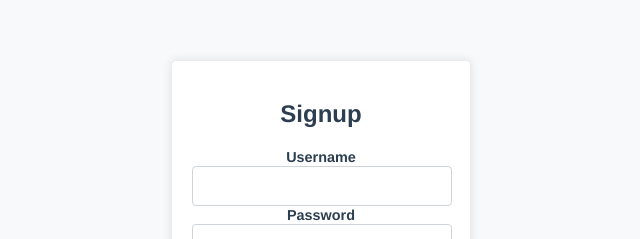
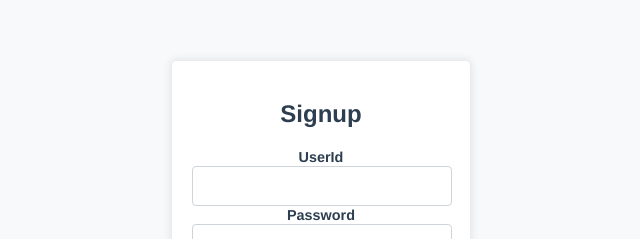
Before and after one commit to iswoos/daily_assistant_vue.js, a Vue app: page /signup in a window 1280 px wide. Shown: the part 200-439 px from the top of the page, without its empty margins (319-959 px from the left). Built offline with nearby package versions, Linux system fonts and the light colour scheme.

Commit message:
회원가입, 로그인 로직 작성중

```diff
--- a/src/pages/Login.vue
+++ b/src/pages/Login.vue
@@ -4,8 +4,8 @@
       <h2>Login</h2>
       <form @submit.prevent="login">
         <div class="form-group">
-          <label for="username">Username</label>
-          <input type="text" id="username" v-model="form.username" required />
+          <label for="userId">UserId</label>
+          <input type="text" id="userId" v-model="form.userId" required />
         </div>
         <div class="form-group">
           <label for="password">Password</label>
@@ -39,7 +39,7 @@ export default {
     const router = useRouter()
 
     const form = reactive({
-      username: '',
+      userId: '',
       password: '',
     })
 
@@ -47,14 +47,16 @@ export default {
 
     const login = async () => {
       try {
+        const response = await axios.post(
+          'http://localhost:8082/members/login',
+          {
+            userId: form.userId,
+            password: form.password,
+          },
+        )
+
         router.push('/main')
-
-        const response = await axios.post('http://localhost:8080/login', {
-          username: form.username,
-          password: form.password,
-        })
-
-        localStorage.setItem('token', response.data.token)
+        // localStorage.setItem('token', response.data.token)
 
         // 로그인 성공 후 페이지 이동을 원한다면 다음과 같이 사용할 수 있습니다.
         // router.push('/dashboard');
--- a/src/pages/Signup.vue
+++ b/src/pages/Signup.vue
@@ -4,8 +4,8 @@
       <h2>Signup</h2>
       <form @submit.prevent="signup">
         <div class="form-group">
-          <label for="username">Username</label>
-          <input type="text" id="username" v-model="form.username" required />
+          <label for="userId">UserId</label>
+          <input type="text" id="userId" v-model="form.userId" required />
         </div>
         <div class="form-group">
           <label for="password">Password</label>
@@ -34,7 +34,7 @@ export default {
     const router = useRouter()
 
     const form = reactive({
-      username: '',
+      userId: '',
       password: '',
     })
 
@@ -42,12 +42,15 @@ export default {
 
     const signup = async () => {
       try {
+        const response = await axios.post(
+          'http://localhost:8082/members/signup',
+          {
+            userId: form.userId,
+            password: form.password,
+          },
+        )
+
         router.push('/login')
-
-        const response = await axios.post('http://localhost:8080/singup', {
-          username: form.username,
-          password: form.password,
-        })
 
         // localStorage.setItem('token', response.data.token)
 
```
